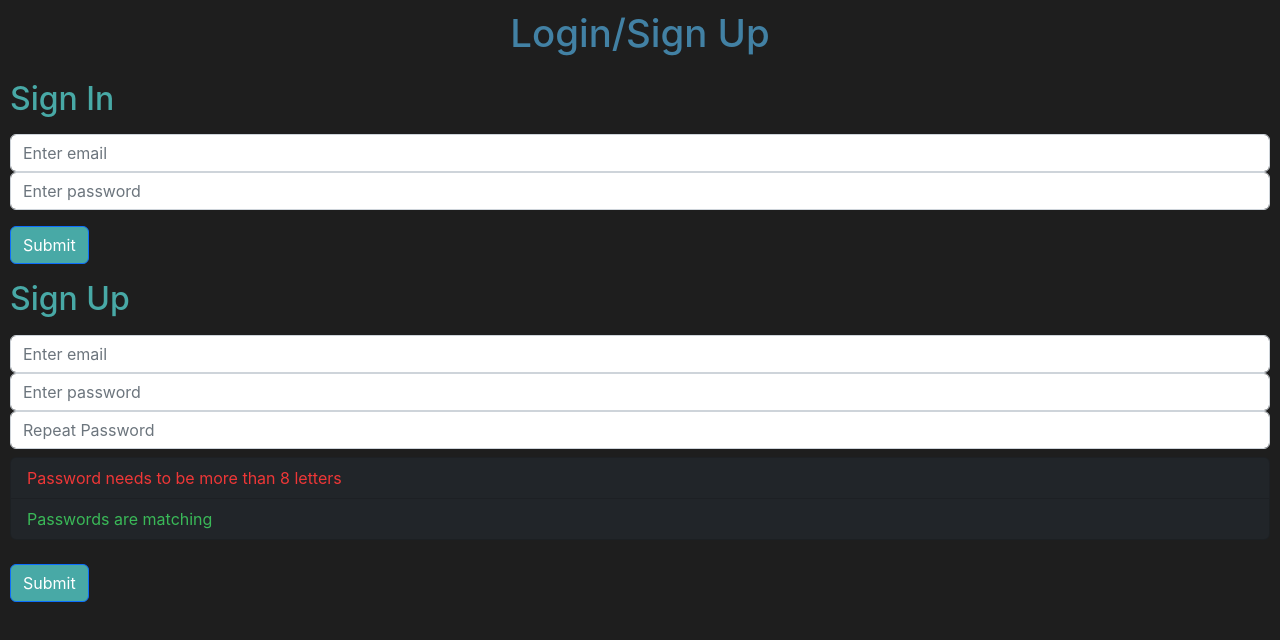
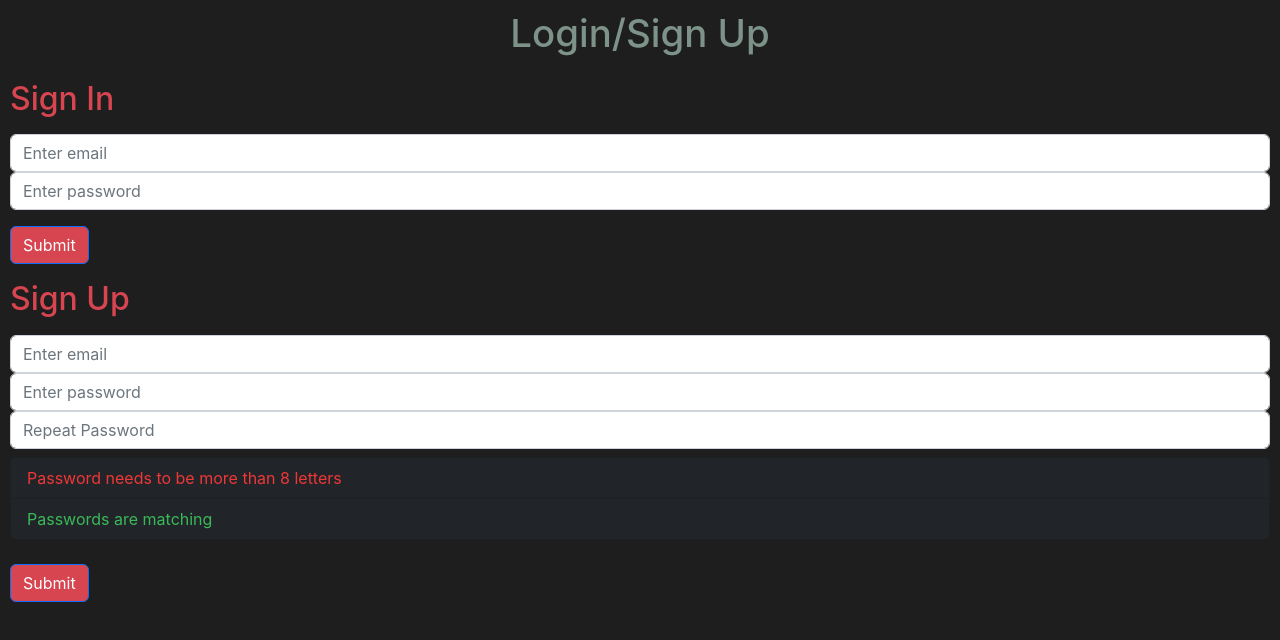
Before and after one commit to pranavkannepalli/to_do_firebase, a Next.js app: page / in a window 1280 px wide. Shown: the top 640 px of the page. Built offline with nearby package versions, Linux system fonts and the light colour scheme; no server answers; the database is empty.

Commit message:
change colors

```diff
--- a/styles/globals.css
+++ b/styles/globals.css
@@ -1,7 +1,7 @@
 :root {
   /* colors */
-  --clr-primary: #4281A4;
-  --clr-secondary: #48A9A6;
+  --clr-primary: #7D938A;
+  --clr-secondary: #D64550;
   --clr-light: #FFFFFF;
   --clr-dark: #1E1E1E;
 }
```
